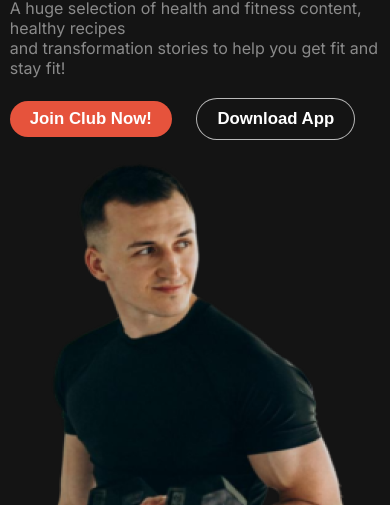
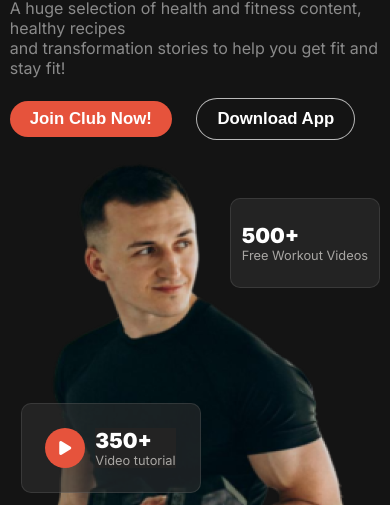
Before and after one commit to nahidn228/Fitness, a plain HTML site: page index.html in a window 390 px wide. Shown: the part 339-844 px from the top of the page. Drawn offline with Linux system fonts and the light colour scheme; a web font is replaced by a local one.

Commit message:
Banner responsive with position done

```diff
--- a/index.html
+++ b/index.html
@@ -46,6 +46,20 @@
         </div>
         <div class="banner-images">
           <img src="images/Images 2.png" alt="" class="banner-img" />
+          <div class="tutorial display-flex">
+            <div class="circle"><i class="fa-solid fa-play"></i></div>
+            <div class="tutorial-text">
+              <p class="txt-350">350+</p>
+              <p class="video-tutorial">Video tutorial</p>
+            </div>
+          </div>
+          <div class="tutorial-1 display-flex">
+            <div class="circle" id="circle"><i class="fa-solid fa-play"></i></div>
+            <div class="tutorial-text">
+              <p class="txt-350">500+</p>
+              <p class="video-tutorial">Free Workout Videos</p>
+            </div>
+          </div>
         </div>
       </section>
     </header>
--- a/styles/responsive.css
+++ b/styles/responsive.css
@@ -26,4 +26,17 @@ Large Device: above 993 px  */
   #banner-btn {
     margin-right: 20px;
   }
+  .tutorial {
+    width: 180px;
+    top: 45%;
+    left: 0%;
+  }
+  .tutorial-1 {
+    width: 150px;
+    top: 10%;
+    left: 60%;
+  }
+  #circle{
+    display: none;
+  }
 }
--- a/styles/style.css
+++ b/styles/style.css
@@ -115,3 +115,61 @@ body {
 #banner-btn {
   margin-right: 40px;
 }
+.banner-images {
+  position: relative;
+}
+
+.tutorial {
+  justify-content: center;
+  align-items: center;
+  gap: 10px;
+  width: 200px;
+  height: 90px;
+  box-sizing: border-box;
+  border: 1px solid rgba(255, 255, 255, 0.1);
+  border-radius: 10px;
+  background-color: rgba(48, 48, 48, 0.54);
+  position: absolute;
+  top: 70%;
+  left: -40%;
+}
+.tutorial-1 {
+  justify-content: center;
+  align-items: center;
+  gap: 10px;
+  width: 200px;
+  height: 90px;
+  box-sizing: border-box;
+  border: 1px solid rgba(255, 255, 255, 0.1);
+  border-radius: 10px;
+  background-color: rgba(48, 48, 48, 0.54);
+  position: absolute;
+  top: 28%;
+  left: 70%;
+}
+.circle {
+  width: 40px;
+  height: 40px;
+  background-color: rgb(230, 83, 60);
+  border-radius: 50%;
+  display: flex;
+  text-align: center;
+  justify-content: center;
+  align-items: center;
+}
+.tutorial-text p {
+  background-color: rgba(48, 48, 48, 0.54);
+}
+.fa-solid {
+  background-color: rgba(48, 48, 48, 0);
+}
+.txt-350 {
+  font-size: 1.3rem;
+  font-weight: 900;
+
+}
+.video-tutorial {
+  color: rgba(239, 237, 232, 0.65);
+  font-size: 0.8rem;
+  font-weight: 400;
+}
```
